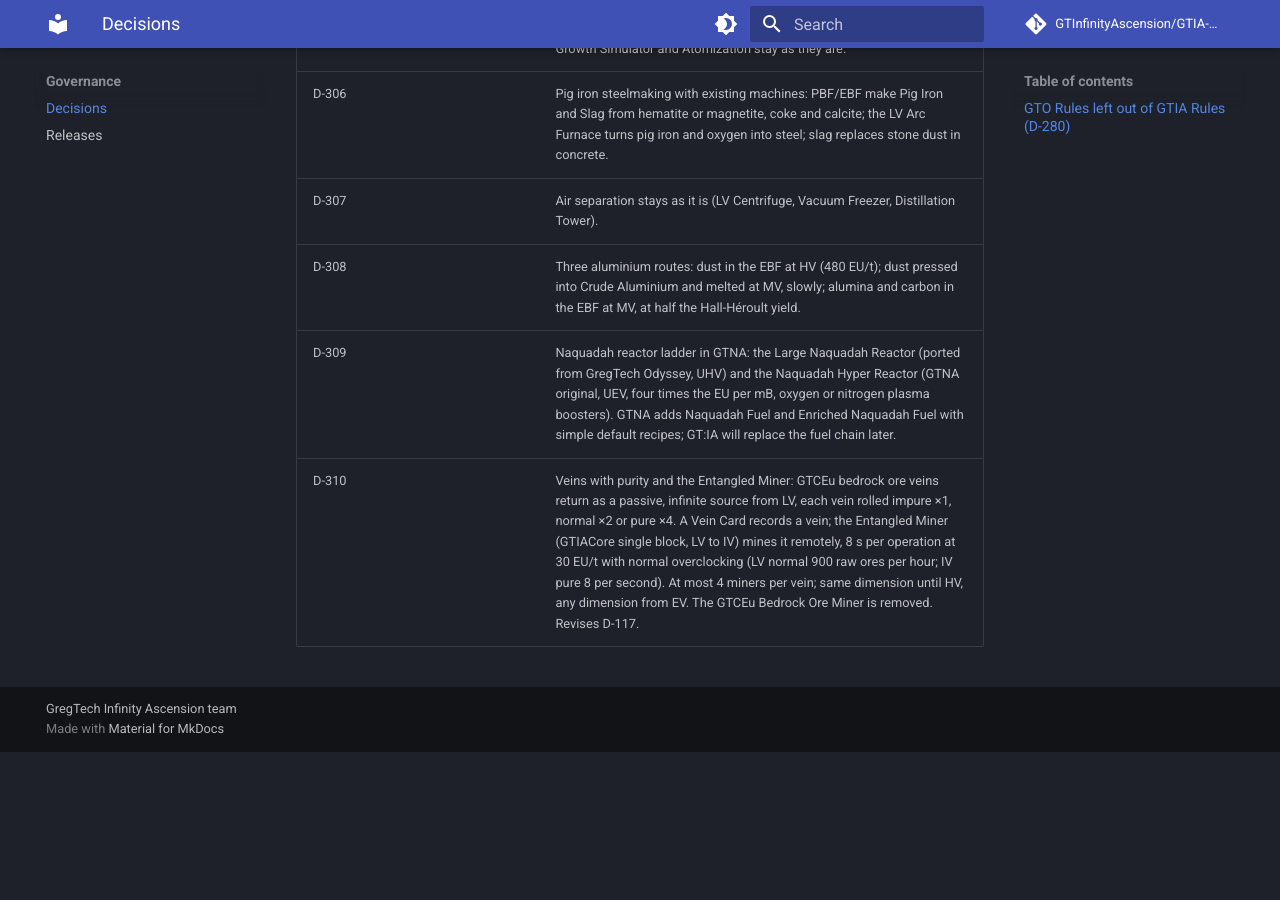
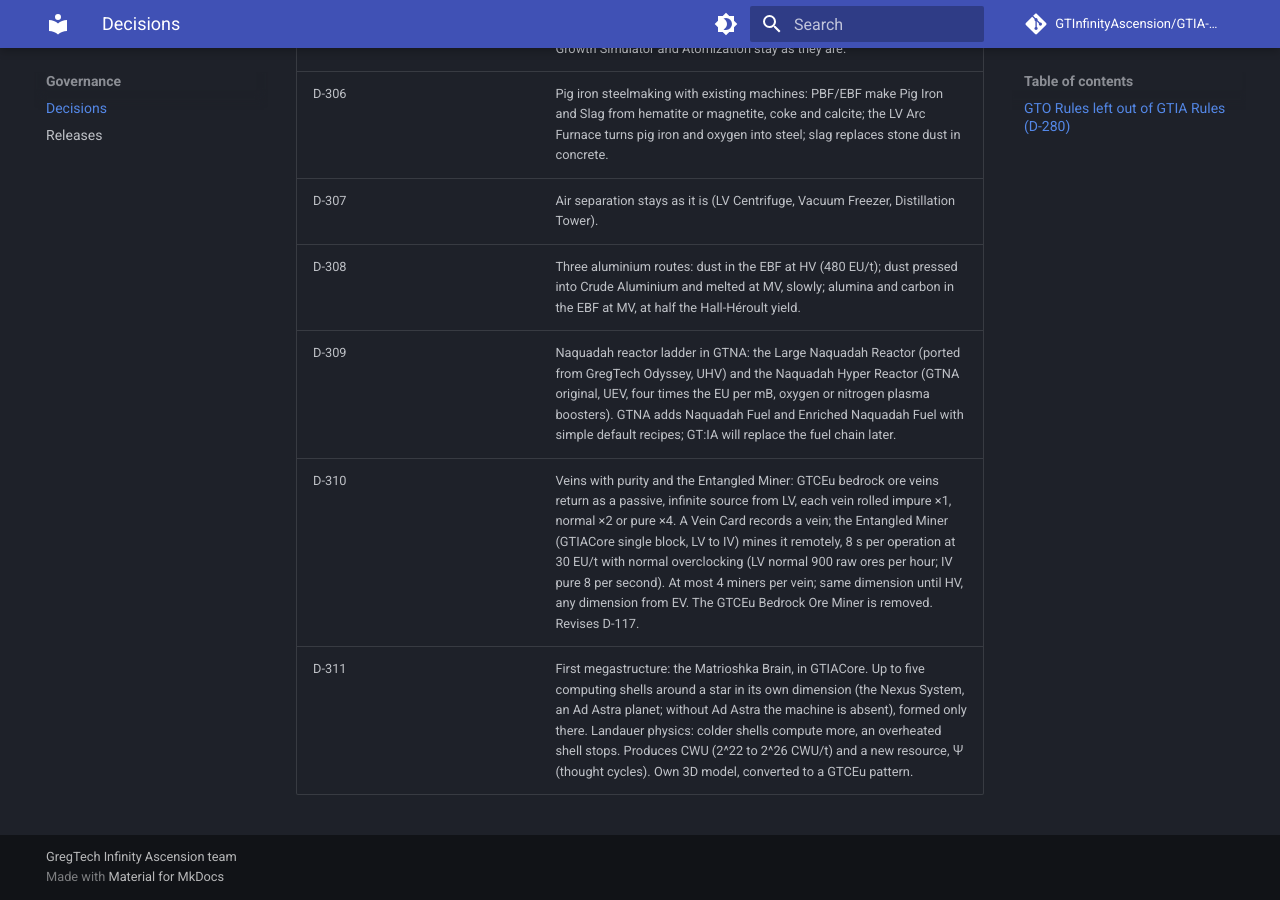
Before and after one commit to GTInfinityAscension/GTIA-Dev-Doc, an MkDocs documentation site: the page built from docs/governance/decisions.md, in a window 1280 px wide and 900 px high, scrolled down 6894 px. Built offline with MkDocs 1.6.1 and Material for MkDocs 9.7.7, drawn with Linux system fonts in a browser that asks for light colours; comment, search, counter and statistics services are not loaded; before the commit the page ends 7646 px from its top, so only the background shows below that.

Commit message:
Decisions: D-311 Matrioshka Brain as the first megastructure

```diff
--- a/docs/governance/decisions.md
+++ b/docs/governance/decisions.md
@@ -85,3 +85,4 @@ This page lists the approved product decisions that shape development. Internal
 | D-308 | Three aluminium routes: dust in the EBF at HV (480 EU/t); dust pressed into Crude Aluminium and melted at MV, slowly; alumina and carbon in the EBF at MV, at half the Hall-Héroult yield. |
 | D-309 | Naquadah reactor ladder in GTNA: the Large Naquadah Reactor (ported from GregTech Odyssey, UHV) and the Naquadah Hyper Reactor (GTNA original, UEV, four times the EU per mB, oxygen or nitrogen plasma boosters). GTNA adds Naquadah Fuel and Enriched Naquadah Fuel with simple default recipes; GT:IA will replace the fuel chain later. |
 | D-310 | Veins with purity and the Entangled Miner: GTCEu bedrock ore veins return as a passive, infinite source from LV, each vein rolled impure ×1, normal ×2 or pure ×4. A Vein Card records a vein; the Entangled Miner (GTIACore single block, LV to IV) mines it remotely, 8 s per operation at 30 EU/t with normal overclocking (LV normal 900 raw ores per hour; IV pure 8 per second). At most 4 miners per vein; same dimension until HV, any dimension from EV. The GTCEu Bedrock Ore Miner is removed. Revises D-117. |
+| D-311 | First megastructure: the Matrioshka Brain, in GTIACore. Up to five computing shells around a star in its own dimension (the Nexus System, an Ad Astra planet; without Ad Astra the machine is absent), formed only there. Landauer physics: colder shells compute more, an overheated shell stops. Produces CWU (2^22 to 2^26 CWU/t) and a new resource, Ψ (thought cycles). Own 3D model, converted to a GTCEu pattern. |
```
